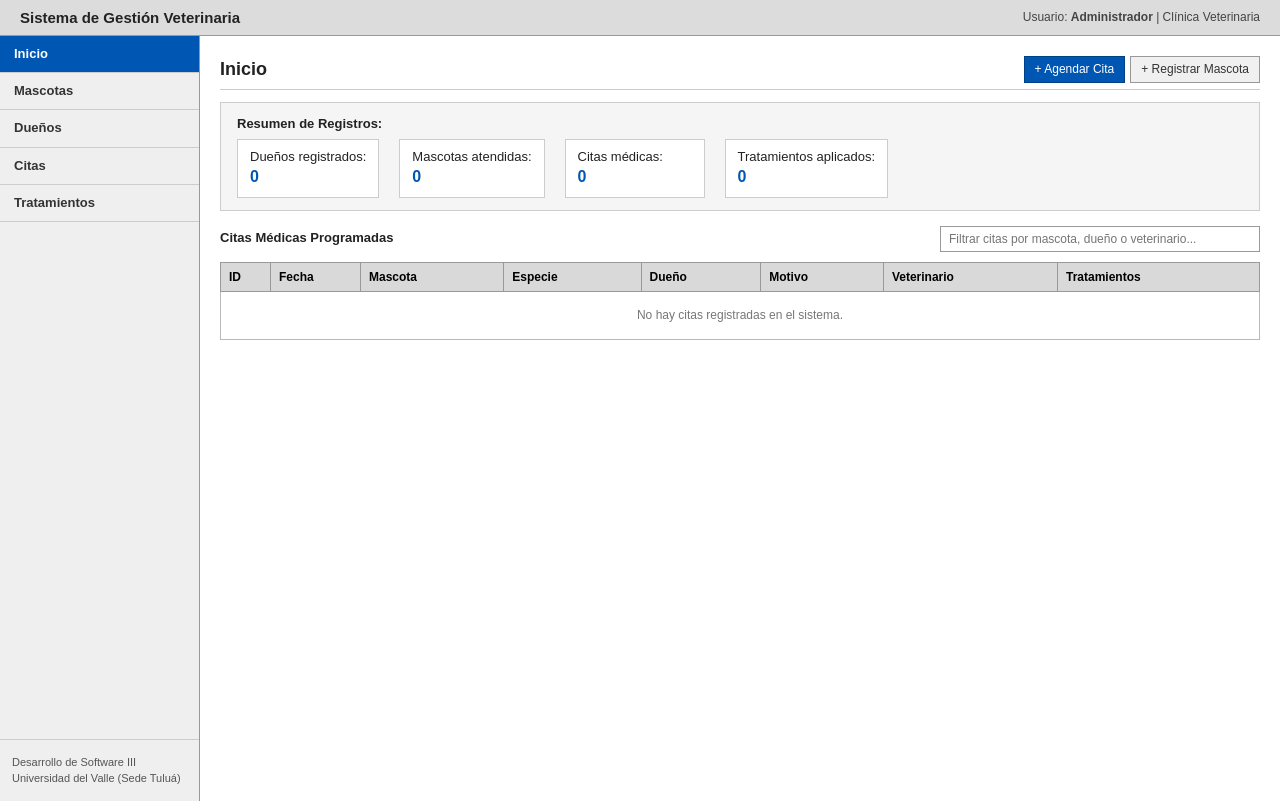
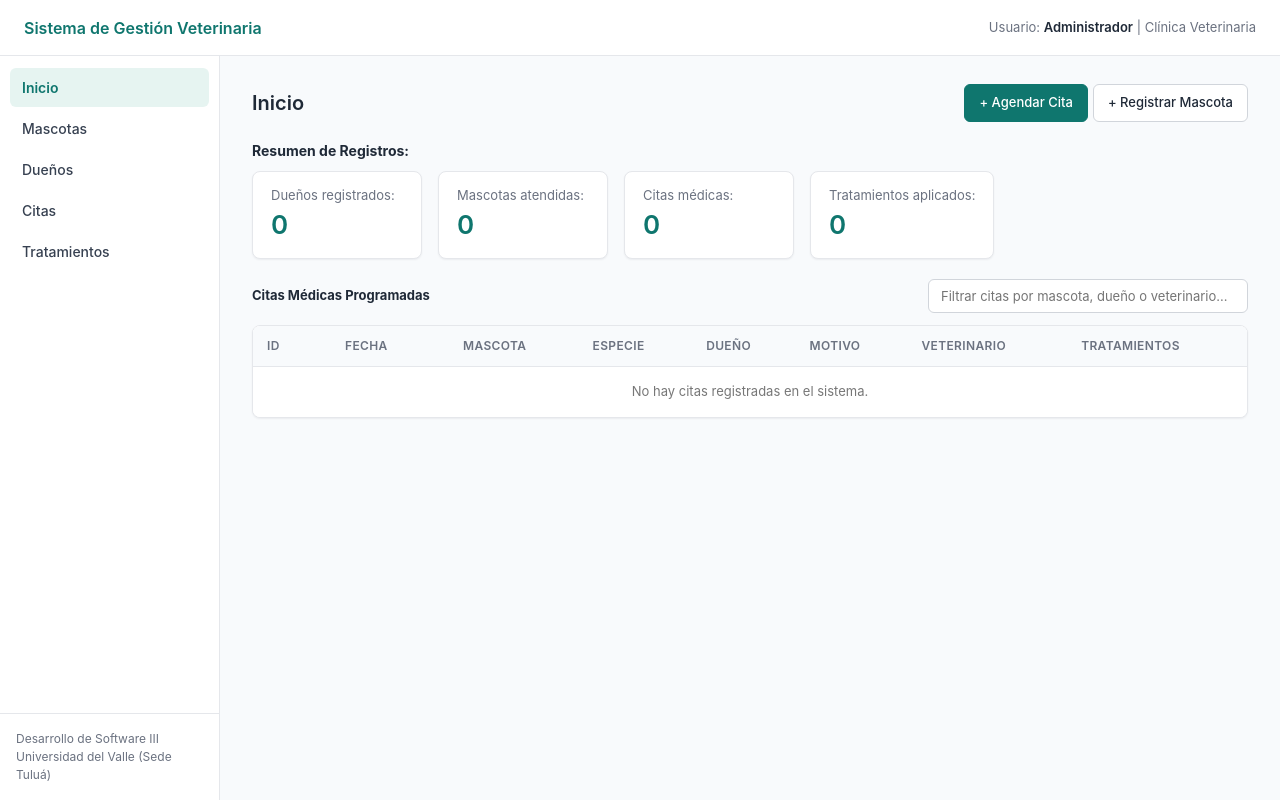
Before and after one commit to RicardoZ1998/labsoftp, a Spring Boot app: page / in a window 1280 px wide. Run offline with Spring Boot 4, Linux system fonts and the light colour scheme; data that the repository does not hold is empty.

Commit message:
refactor: CSS minor changes

```diff
--- a/src/main/resources/static/css/style.css
+++ b/src/main/resources/static/css/style.css
@@ -1,3 +1,26 @@
+/* ==========================================================
+   Sistema de Gestión Veterinaria - Hoja de estilos
+   Diseño minimalista: una sola paleta definida en :root.
+   Para cambiar el color principal basta con editar --accent.
+   Los nombres de clase se mantienen: las plantillas no cambian.
+   ========================================================== */
+
+:root {
+    --accent: #0f766e;
+    --accent-dark: #115e59;
+    --accent-soft: #e6f4f1;
+    --danger: #b91c1c;
+    --text: #1f2937;
+    --muted: #6b7280;
+    --border: #e5e7eb;
+    --border-input: #d1d5db;
+    --bg: #f8fafc;
+    --surface: #ffffff;
+    --radius: 8px;
+    --shadow: 0 1px 2px rgba(15, 23, 42, 0.06);
+    --ring: 0 0 0 3px rgba(15, 118, 110, 0.15);
+}
+
 * {
     margin: 0;
     padding: 0;
@@ -5,27 +28,32 @@
 }
 
 body {
-    font-family: Arial, Helvetica, Tahoma, sans-serif;
-    font-size: 13px;
-    background-color: #ffffff;
-    color: #222222;
-    line-height: 1.4;
+    font-family: -apple-system, "Segoe UI", Roboto, Helvetica, Arial, sans-serif;
+    font-size: 14px;
+    background-color: var(--bg);
+    color: var(--text);
+    line-height: 1.5;
     min-height: 100vh;
+    -webkit-font-smoothing: antialiased;
 }
 
 a {
-    color: #0056b3;
+    color: var(--accent);
+    text-decoration: none;
+}
+
+a:hover {
+    color: var(--accent-dark);
     text-decoration: underline;
 }
 
-a:hover {
-    color: #003366;
-}
+/* ---------- Barra superior ---------- */
 
 .header-top {
-    background-color: #dcdcdc;
-    border-bottom: 1px solid #999999;
-    padding: 7px 20px;
+    background-color: var(--surface);
+    border-bottom: 1px solid var(--border);
+    padding: 0 24px;
+    height: 56px;
     display: flex;
     justify-content: space-between;
     align-items: center;
@@ -33,84 +61,95 @@ a:hover {
 }
 
 .header-brand {
-    font-size: 15px;
-    font-weight: bold;
-    color: #222222;
+    font-size: 16px;
+    font-weight: 600;
+    color: var(--accent);
 }
 
 .header-user {
-    font-size: 12px;
-    color: #444444;
+    font-size: 13px;
+    color: var(--muted);
 }
+
+.header-user strong {
+    color: var(--text);
+    font-weight: 600;
+}
+
+/* ---------- Menú lateral ---------- */
 
 .main-wrapper {
     display: flex;
-    min-height: calc(100vh - 35px);
+    min-height: calc(100vh - 56px);
     width: 100%;
 }
 
 .sidebar-classic {
-    width: 200px;
-    min-width: 200px;
-    background-color: #efefef;
-    border-right: 1px solid #999999;
+    width: 220px;
+    min-width: 220px;
+    background-color: var(--surface);
+    border-right: 1px solid var(--border);
     display: flex;
     flex-direction: column;
+    padding-top: 12px;
 }
 
 .sidebar-nav {
     display: flex;
     flex-direction: column;
+    gap: 2px;
     width: 100%;
+    padding: 0 10px;
 }
 
 .sidebar-link {
     display: block;
     width: 100%;
-    padding: 9px 14px;
-    color: #333333;
+    padding: 9px 12px;
+    color: #374151;
     text-decoration: none;
-    font-size: 13px;
-    font-weight: bold;
-    border-bottom: 1px solid #cccccc;
+    font-size: 14px;
+    font-weight: 500;
     text-align: left;
-    border-radius: 0px;
+    border-radius: 6px;
+    transition: background-color 0.15s, color 0.15s;
 }
 
 .sidebar-link:hover {
-    background-color: #d9d9d9;
-    color: #000000;
+    background-color: var(--bg);
+    color: var(--text);
     text-decoration: none;
 }
 
 .sidebar-link.active {
-    background-color: #0056b3;
-    color: #ffffff;
+    background-color: var(--accent-soft);
+    color: var(--accent);
+    font-weight: 600;
 }
 
 .sidebar-footer-text {
     margin-top: auto;
-    padding: 15px 12px;
-    font-size: 11px;
-    color: #555555;
-    border-top: 1px solid #cccccc;
-    line-height: 1.4;
+    padding: 16px;
+    font-size: 12px;
+    color: var(--muted);
+    border-top: 1px solid var(--border);
+    line-height: 1.5;
 }
+
+/* ---------- Contenido ---------- */
 
 .content-area {
     flex: 1;
     min-width: 0;
-    padding: 20px;
-    background-color: #ffffff;
+    padding: 28px 32px;
+    background-color: var(--bg);
 }
 
 .page-title {
-    font-size: 18px;
-    font-weight: bold;
-    color: #222222;
-    margin-bottom: 12px;
-    padding-bottom: 6px;
-    border-bottom: 1px solid #cccccc;
+    font-size: 20px;
+    font-weight: 600;
+    color: var(--text);
+    margin-bottom: 18px;
     display: flex;
     justify-content: space-between;
     align-items: center;
@@ -120,8 +159,8 @@ a:hover {
     display: flex;
     justify-content: space-between;
     align-items: center;
-    margin-top: 10px;
-    margin-bottom: 10px;
+    margin-top: 0;
+    margin-bottom: 12px;
     gap: 12px;
     flex-wrap: wrap;
 }
@@ -134,208 +173,290 @@ a:hover {
 
 .search-input {
     width: 320px;
-    padding: 5px 8px;
-    font-size: 12px;
+    padding: 8px 12px;
+    font-size: 13px;
     font-family: inherit;
-    border: 1px solid #999999;
-    border-radius: 0px;
-    background-color: #ffffff;
+    border: 1px solid var(--border-input);
+    border-radius: 6px;
+    background-color: var(--surface);
 }
 
 .search-input:focus {
-    outline: 1px solid #0056b3;
-    border-color: #0056b3;
+    outline: none;
+    border-color: var(--accent);
+    box-shadow: var(--ring);
 }
+
+/* ---------- Tablas ---------- */
 
 .table-container {
     width: 100%;
-    margin-bottom: 20px;
+    margin-bottom: 24px;
     overflow-x: auto;
+    background-color: var(--surface);
+    border: 1px solid var(--border);
+    border-radius: var(--radius);
+    box-shadow: var(--shadow);
 }
 
 table.data-table {
     width: 100%;
     border-collapse: collapse;
-    border: 1px solid #999999;
-    background-color: #ffffff;
-    font-size: 12px;
+    border: none;
+    background-color: var(--surface);
+    font-size: 13px;
 }
 
 table.data-table th,
 table.data-table td {
-    border: 1px solid #b8b8b8;
-    padding: 6px 8px;
+    border: none;
+    border-bottom: 1px solid var(--border);
+    padding: 11px 14px;
     text-align: left;
+    /* Los width en línea de las plantillas (p. ej. 60px en Edad) se miden sin el relleno */
+    box-sizing: content-box;
 }
 
 table.data-table th {
-    background-color: #d9d9d9;
-    color: #000000;
-    font-weight: bold;
-    border: 1px solid #999999;
+    background-color: var(--bg);
+    color: var(--muted);
+    font-weight: 600;
+    font-size: 12px;
+    text-transform: uppercase;
+    letter-spacing: 0.03em;
 }
 
-table.data-table tbody tr:nth-child(even) {
-    background-color: #f9f9f9;
+table.data-table tbody tr:last-child td {
+    border-bottom: none;
 }
 
 table.data-table tbody tr:hover {
-    background-color: #f0f0f0;
+    background-color: var(--bg);
 }
 
 .action-link {
-    color: #0056b3;
-    text-decoration: underline;
+    color: var(--accent);
+    text-decoration: none;
     cursor: pointer;
     background: none;
     border: none;
-    font-size: 12px;
+    font-size: 13px;
+    font-weight: 500;
     font-family: inherit;
     padding: 0;
 }
 
 .action-link.delete {
-    color: #b30000;
+    color: var(--danger);
 }
 
 .action-link:hover {
-    text-decoration: none;
+    text-decoration: underline;
 }
+
+/* ---------- Botones ---------- */
 
 .btn {
     display: inline-block;
-    padding: 4px 10px;
-    font-size: 12px;
+    padding: 8px 14px;
+    font-size: 13px;
     font-family: inherit;
-    font-weight: normal;
+    font-weight: 500;
     text-decoration: none;
-    border: 1px solid #888888;
-    background-color: #e0e0e0;
-    color: #000000;
+    border: 1px solid var(--border-input);
+    background-color: var(--surface);
+    color: var(--text);
     cursor: pointer;
-    border-radius: 0px;
+    border-radius: 6px;
     vertical-align: middle;
+    transition: background-color 0.15s, border-color 0.15s;
 }
 
 .btn:hover {
-    background-color: #d0d0d0;
-    color: #000000;
+    background-color: var(--bg);
+    color: var(--text);
     text-decoration: none;
 }
 
 .btn-primary {
-    background-color: #0056b3;
-    border-color: #004085;
+    background-color: var(--accent);
+    border-color: var(--accent);
     color: #ffffff;
 }
 
 .btn-primary:hover {
-    background-color: #004085;
+    background-color: var(--accent-dark);
+    border-color: var(--accent-dark);
     color: #ffffff;
 }
 
 .btn-secondary {
-    background-color: #f0f0f0;
-    border-color: #999999;
-    color: #333333;
+    background-color: var(--surface);
+    border-color: var(--border-input);
+    color: var(--text);
 }
 
 .btn-secondary:hover {
-    background-color: #e4e4e4;
-    color: #000000;
+    background-color: var(--bg);
+    color: var(--text);
 }
 
+/* ---------- Formularios ---------- */
+
 .form-panel {
-    background-color: #fafafa;
-    border: 1px solid #999999;
-    padding: 15px 20px;
-    margin-top: 10px;
-    max-width: 700px;
+    background-color: var(--surface);
+    border: 1px solid var(--border);
+    border-radius: var(--radius);
+    box-shadow: var(--shadow);
+    padding: 24px 28px;
+    margin-top: 0;
+    max-width: 640px;
 }
 
 .form-row {
-    margin-bottom: 12px;
+    margin-bottom: 16px;
     display: flex;
     flex-direction: column;
-    gap: 4px;
+    gap: 6px;
 }
 
 .form-row label {
-    font-weight: bold;
-    font-size: 12px;
-    color: #333333;
+    font-weight: 500;
+    font-size: 13px;
+    color: #374151;
 }
 
 .form-input,
 .form-select,
 .form-textarea {
     width: 100%;
-    padding: 5px 8px;
-    font-size: 12px;
+    padding: 9px 12px;
+    font-size: 13px;
     font-family: inherit;
-    border: 1px solid #999999;
-    background-color: #ffffff;
-    border-radius: 0px;
+    border: 1px solid var(--border-input);
+    background-color: var(--surface);
+    border-radius: 6px;
+}
+
+.form-textarea {
+    resize: vertical;
 }
 
 .form-input:focus,
 .form-select:focus,
 .form-textarea:focus {
-    outline: 1px solid #0056b3;
-    border-color: #0056b3;
+    outline: none;
+    border-color: var(--accent);
+    box-shadow: var(--ring);
 }
 
 .form-buttons {
-    margin-top: 15px;
-    padding-top: 10px;
-    border-top: 1px solid #cccccc;
+    margin-top: 20px;
+    padding-top: 16px;
+    border-top: 1px solid var(--border);
     display: flex;
     gap: 10px;
 }
 
+/* ---------- Resumen de la página de inicio ---------- */
+
 .summary-box {
-    background-color: #f5f5f5;
-    border: 1px solid #cccccc;
-    padding: 12px 16px;
-    margin-bottom: 15px;
-    font-size: 13px;
+    background-color: transparent;
+    border: none;
+    padding: 0;
+    margin-bottom: 20px;
+    font-size: 14px;
 }
 
 .summary-list {
     display: flex;
-    gap: 20px;
+    gap: 16px;
     flex-wrap: wrap;
-    margin-top: 6px;
+    margin-top: 10px;
 }
 
 .summary-item {
-    background-color: #ffffff;
-    border: 1px solid #cccccc;
-    padding: 8px 12px;
-    min-width: 140px;
+    background-color: var(--surface);
+    border: 1px solid var(--border);
+    border-radius: var(--radius);
+    box-shadow: var(--shadow);
+    padding: 14px 18px;
+    min-width: 170px;
+    font-size: 13px;
+    color: var(--muted);
 }
 
 .summary-item strong {
-    font-size: 16px;
-    color: #0056b3;
+    font-size: 26px;
+    font-weight: 600;
+    color: var(--accent);
     display: block;
 }
 
+/* ---------- Mensajes ---------- */
+
 .alert {
-    padding: 8px 12px;
-    border: 1px solid #999999;
-    font-size: 12px;
+    padding: 10px 14px;
+    border: 1px solid var(--border);
+    border-radius: 6px;
+    font-size: 13px;
     margin-bottom: 12px;
 }
 
 .alert-success {
-    background-color: #e6f4ea;
-    border-color: #57a972;
-    color: #0d652d;
+    background-color: #ecfdf5;
+    border-color: #a7f3d0;
+    color: #065f46;
 }
 
 .alert-danger {
-    background-color: #fce8e6;
-    border-color: #d93025;
-    color: #a50e0e;
+    background-color: #fef2f2;
+    border-color: #fecaca;
+    color: #991b1b;
 }
+
+/* ---------- Pantallas pequeñas ---------- */
+
+@media (max-width: 768px) {
+    .header-top {
+        padding: 0 16px;
+    }
+
+    .header-user {
+        display: none;
+    }
+
+    .main-wrapper {
+        flex-direction: column;
+    }
+
+    .sidebar-classic {
+        width: 100%;
+        min-width: 0;
+        border-right: none;
+        border-bottom: 1px solid var(--border);
+        padding: 8px 0;
+    }
+
+    .sidebar-nav {
+        flex-direction: row;
+        flex-wrap: wrap;
+    }
+
+    .sidebar-link {
+        width: auto;
+    }
+
+    .sidebar-footer-text {
+        display: none;
+    }
+
+    .content-area {
+        padding: 20px 16px;
+    }
+
+    .search-box,
+    .search-input {
+        width: 100%;
+    }
+}
```
